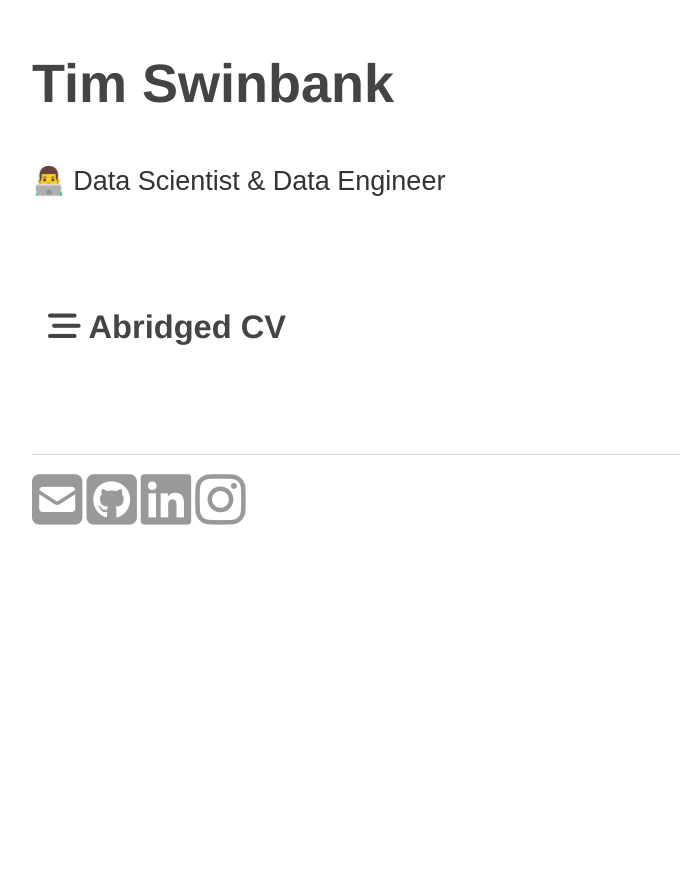
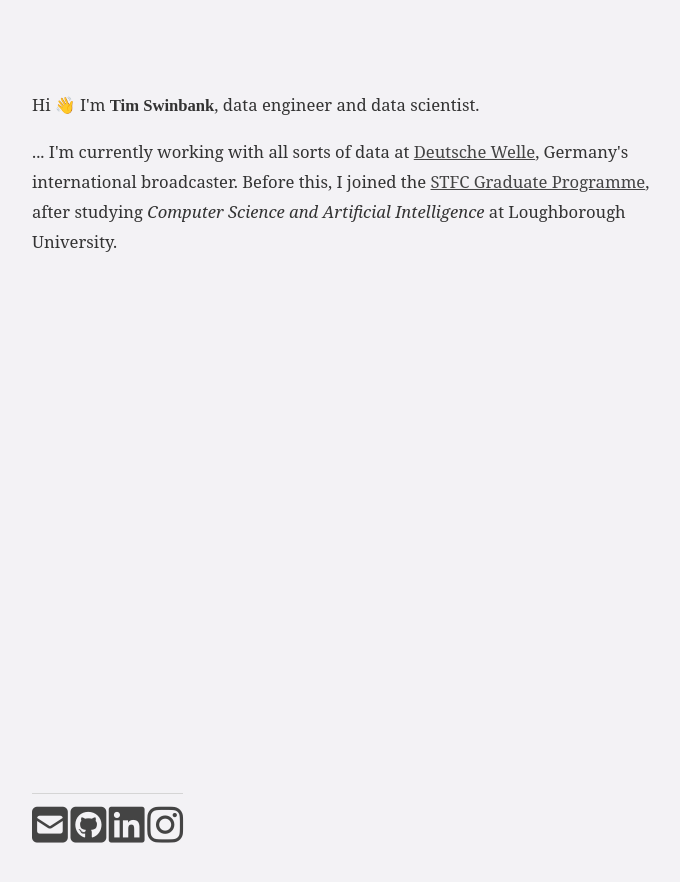
Before and after one commit to tswinb/tswinb.github.io, a Jekyll site: the page built from index.html, in a window 1280 px wide. Shown: the top 882 px of the page, without its empty margins (283-963 px from the left). Built offline with Jekyll 4.4.1, drawn with Linux system fonts in a browser that asks for light colours; nearby versions of some CDN libraries; some web fonts are replaced.

Commit message:
Update main page and styles

```diff
--- a/_includes/head.html
+++ b/_includes/head.html
@@ -7,6 +7,7 @@
   <!-- link to main stylesheet -->
   <link rel="stylesheet" type="text/css" href="/css/main.css">
   <script src="https://kit.fontawesome.com/65f6989a92.js" crossorigin="anonymous"></script>
+  <link rel="stylesheet" media="screen" href="https://fontlibrary.org//face/noto-serif" type="text/css"/>
 
   {% if site.google_analytics and jekyll.environment == 'production' %}
   {% include analytics.html %}
--- a/css/main.css
+++ b/css/main.css
@@ -1,7 +1,10 @@
 body {
-    margin:40px auto;max-width:650px;
-    line-height:1.6;font-size:18px;color:#444;padding:0 10px;
-    font-family: 'Fira Sans', sans-serif;
+    margin:7em auto;max-width:650px;
+    line-height:1.6;font-size:0.8em;color:#444;padding:0 10px;
+    background-color: #f3f2f5;
+}
+b {
+  font-family: 'NotoSerifBold';
 }
 nav ul, footer ul {
     font-family:'Helvetica', 'Arial', 'Sans-Serif';
@@ -14,11 +17,12 @@ nav ul li, footer ul li {
     margin-right: 20px;
 }
 a {
-    text-decoration: none;
-    color: #999;
+    text-decoration: underline;
+    color: #444;
 }
 a:hover {
     text-decoration: underline;
+    color: #999;
 }
 h1 {
     font-size: 3em;
@@ -30,15 +34,18 @@ h2 {
     font-family:'Helvetica', 'Arial', 'Sans-Serif';
 }
 p {
-    font-family: 'Fira Sans', sans-serif;
-    font-size: 1.5em;
-    line-height: 1.4em;
+    font-family: 'NotoSerifRegular', 'Serif';
+    font-size: 1.3em;
+    line-height: 1.8em;
     color: #333;
 }
 footer {
     border-top: 1px solid #d5d5d5;
     margin-top: 4em;
+    margin-bottom: 4em;
     font-size: .8em;
+    position:fixed;
+    bottom:0;
 }
 
 ul.posts {
@@ -49,76 +56,3 @@ ul.posts {
 ul.posts li {
     list-style: none;
 }
-
-/* collapsible styling */
-
-.wrap-collabsible {
-  margin-bottom: 1.2rem 0;
-}
-
-input[type='checkbox'] {
-  display: none;
-}
-
-.lbl-toggle {
-  display: block;
-
-  font-weight: bold;
-  font-size: 1.2rem;
-
-  padding: 1rem;
- /*
-  color: #A77B0E;
-  background: #FAE042;
- */
-  cursor: pointer;
-
-  border-radius: 7px;
-  transition: all 0.25s ease-out;
-}
-
-.lbl-toggle:hover {
-  color: #838383;
-}
-
-.lbl-toggle::before {
-  content: ' ';
-  display: inline-block;
- /*
-  border-top: 5px solid transparent;
-  border-bottom: 5px solid transparent;
-  border-left: 5px solid currentColor;
-  */
-  vertical-align: middle;
-  margin-right: .7rem;
-  transform: translateY(-2px);
-
-  transition: transform .2s ease-out;
-}
-
-.toggle:checked + .lbl-toggle::before {
-  transform: rotate(90deg) translateX(-3px);
-}
-
-.collapsible-content {
-  max-height: 0px;
-  overflow: hidden;
-  transition: max-height .25s ease-in-out;
-}
-
-.toggle:checked + .lbl-toggle + .collapsible-content {
-  max-height: 100vh;
-}
-
-.toggle:checked + .lbl-toggle {
-  border-bottom-right-radius: 0;
-  border-bottom-left-radius: 0;
-}
-
-.collapsible-content .content-inner {
-  background: #f9f9f9;
-  border-bottom: 1px solid #e0e0e0;
-  border-bottom-left-radius: 7px;
-  border-bottom-right-radius: 7px;
-  padding: .5rem 1rem;
-}
--- a/index.html
+++ b/index.html
@@ -3,24 +3,9 @@ layout: default
 title: Tim Swinbank
 ---
 <div class="blurb">
-	<h1>Tim Swinbank</h1>
-	<p>👨‍💻 Data Scientist & Data Engineer </p>
-
-		<div class="wrap-collabsible">
-			<input id="collapsible" class="toggle" type="checkbox" >
-			<label for="collapsible" class="lbl-toggle"><h2><i class="fas fa-stream"></i> Abridged CV </h2></label>
-			<div class="collapsible-content">
-				<div class="content-inner">
-
-						<p><strong>2021 – Present</strong> &nbsp;&nbsp;&nbsp;&nbsp; Deutsche Welle </p>
-						Data Scientist / Data Engineer
-						<p><strong>2019 – 2021</strong>	&nbsp;&nbsp;&nbsp;&nbsp; &nbsp;&nbsp;&nbsp;&nbsp; STFC </p>
-						Scientific Computing Graduate
-						<p><strong>2015 – 2019</strong> &nbsp;&nbsp;&nbsp;&nbsp; &nbsp;&nbsp;&nbsp;&nbsp; Loughborough University</p>
-						BSc Computer Science and Artificial Intelligence <br>
-						First Class Honours
-
-				</div>
-			</div>
-		</div>
+	<p>Hi 👋  I'm <b>Tim Swinbank</b>, data engineer and data scientist. </p>
+	<p>... I'm currently working with all sorts of data at <a href="https://dw.com">Deutsche Welle</a>,
+		Germany's international broadcaster.
+	Before this, I joined the <a href="https://www.scd.stfc.ac.uk/Pages/Graduate-Programme.aspx">STFC Graduate Programme</a>,
+	after studying <i>Computer Science and Artificial Intelligence</i> at Loughborough University.</p>
 	</div><!-- /.blurb -->
```
